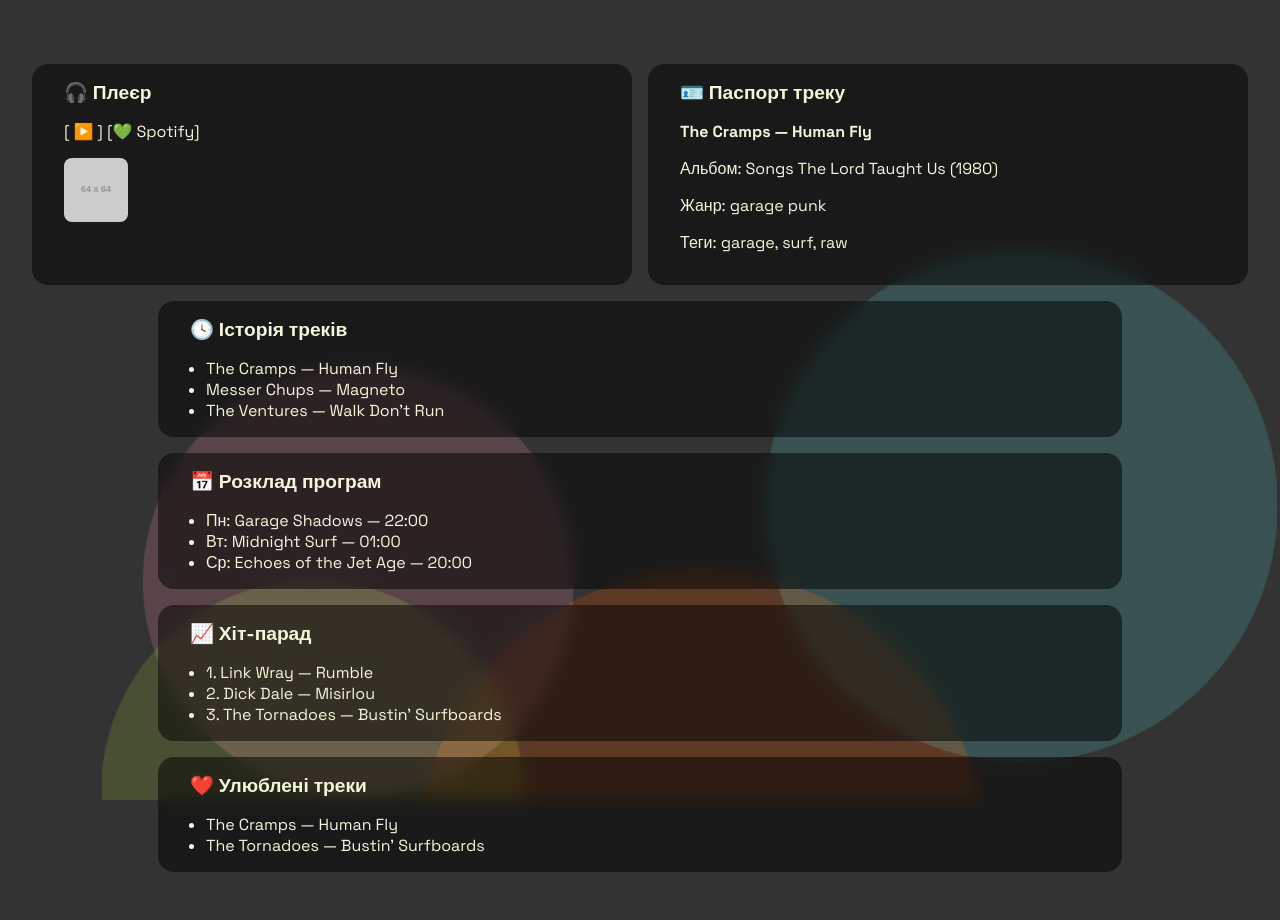
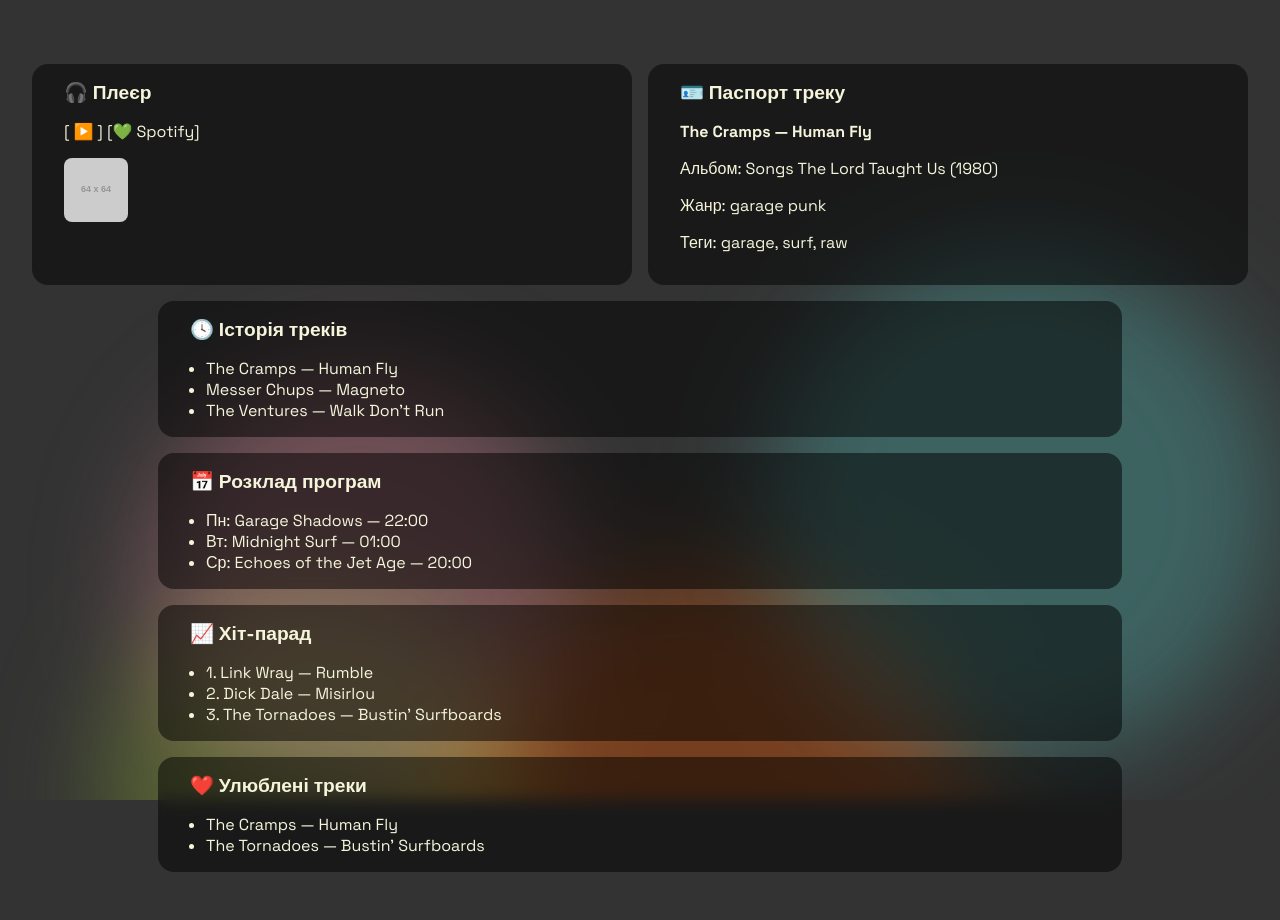
Before and after one commit to deisign/coma.fm-site, a plain HTML site: page mockup.html in a window 1280 px wide. Drawn offline with Linux system fonts and the light colour scheme; placeholder pictures from the web are drawn by us.

Commit message:
Add files via upload

```diff
--- a/lava.css
+++ b/lava.css
@@ -1,3 +1,4 @@
+
 .lava-background, .lava-container {
   position: fixed;
   width: 100vw;
@@ -7,14 +8,13 @@
   overflow: hidden;
   pointer-events: none;
 }
-
 .lava-blob {
   position: absolute;
   border-radius: 50%;
-  opacity: 0.25;
   mix-blend-mode: screen;
+  filter: blur(50px);
+  opacity: 0.4;
 }
-
 @keyframes float1 {
   0% { transform: translate(0, 0); }
   50% { transform: translate(20px, -30px); }
```
Also changed, not shown: index.html (+1 -2 lines).
